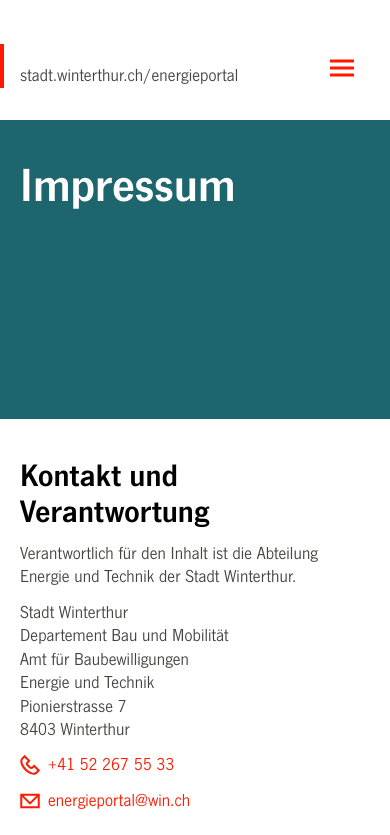
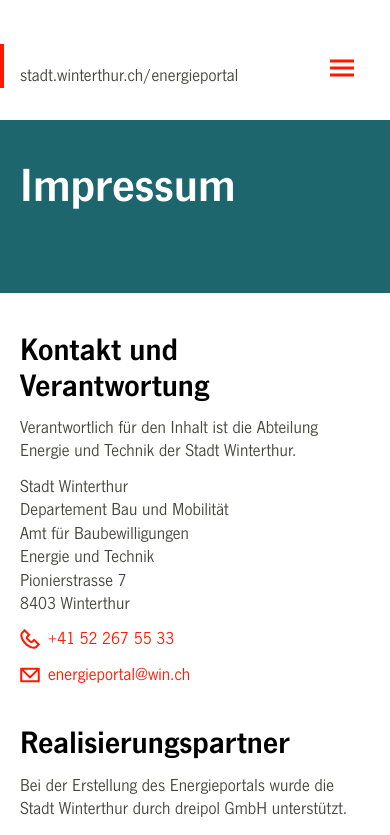
Before and after one commit to Geoinformation-Winterthur/energieportal-winterthur-main, a Next.js app: page /impressum in a window 390 px wide. Shown: the top 835 px of the page. Built offline with nearby package versions, Linux system fonts and the light colour scheme.

Commit message:
Improve responsiveness of intro

```diff
--- a/src/app/impressum/page.tsx
+++ b/src/app/impressum/page.tsx
@@ -7,7 +7,7 @@ export default function Impressum() {
 
   return (
     <main>
-      <Intro title="Impressum" variant="dark" />
+      <Intro title="Impressum" variant="dark" slim />
       <OneCol>
         <Section title="Kontakt und Verantwortung">
           <p>Verantwortlich für den Inhalt ist die Abteilung Energie und Technik der Stadt Winterthur.</p>
--- a/src/app/kontakt/page.tsx
+++ b/src/app/kontakt/page.tsx
@@ -7,7 +7,7 @@ export default function Contact() {
   const { t } = useTranslation();
   return (
     <>
-      <Intro title={t("contact.title")} variant="dark" />
+      <Intro title={t("contact.title")} variant="dark" slim />
       <OneCol>
         <ContactForm />
       </OneCol>
--- a/src/app/unser-beratungsangebot/page.tsx
+++ b/src/app/unser-beratungsangebot/page.tsx
@@ -10,7 +10,7 @@ export default function OurConsultingService() {
 
   return (
     <>
-      <Intro title={t("our_consulting_service.intro.title")} variant="dark" />
+      <Intro title={t("our_consulting_service.intro.title")} variant="dark" slim />
       <OneCol>
         <Teaser title={t("our_consulting_service.teaser_title")} description={t("our_consulting_service.teaser_description")} image={t("our_consulting_service.teaser_image")} image_credits={t("our_consulting_service.teaser_image_credits")} link={t("our_consulting_service.teaser_link")} link_target={t("our_consulting_service.teaser_link_target")} subtitle={t("our_consulting_service.teaser_subtitle")} asRow />
       </OneCol>
--- a/src/components/common/intro/intro.module.scss
+++ b/src/components/common/intro/intro.module.scss
@@ -4,12 +4,12 @@
 .intro__content {
   display: flex;
   flex-direction: column;
+  padding: var(--spacing-10) var(--spacing-5);
   gap: var(--spacing-4);
-  padding: var(--spacing-10) var(--spacing-5) 190px;
 
   @include tablet-up {
     max-width: calc((10 / 12) * var(--max-width));
-    padding: var(--spacing-24) var(--spacing-20) var(--spacing-36);
+    padding: var(--spacing-24) var(--spacing-20);
     padding-right: calc(var(--spacing-20) + ((1 / 12) * var(--max-width)));
     margin: auto;
   }
@@ -25,13 +25,33 @@
 
 .intro--light {
   background-color: var(--color-brand-green-light);
+
+  & .intro__content {
+    padding-bottom: 190px;
+
+    @include tablet-up {
+      padding-bottom: var(--spacing-36);
+    }
+  }
 }
 
 .intro--dark {
   background-color: var(--color-brand-green-dark);
+
+  & .intro__content {
+    padding-bottom: 130px;
+
+    @include tablet-up {
+      padding-bottom: var(--spacing-24);
+    }
+  }
 
   & .intro__title,
   & .intro__lead {
     color: var(--color-white);
   }
 }
+
+.intro--slim .intro__content {
+  padding-bottom: var(--spacing-20);
+}
--- a/src/components/common/intro/intro.tsx
+++ b/src/components/common/intro/intro.tsx
@@ -5,15 +5,16 @@ interface IntroProps {
   title: string;
   lead?: string;
   variant: "light" | "dark";
+  slim?: boolean;
 }
 
-export const Intro = ({ title, lead, variant }: IntroProps) => {
+export const Intro = ({ title, lead, variant, slim }: IntroProps) => {
 
   return (
-    <section className={clsx(styles["intro"], styles[`intro--${variant}`])}>
+    <section className={clsx(styles["intro"], styles[`intro--${variant}`], slim ? styles["intro--slim"] : "")}>
       <div className={styles["intro__content"]}>
         <h1 className={styles["intro__title"]}>{title}</h1>
-        <p className={styles["intro__lead"]}>{lead}</p>
+        {lead && <p className={styles["intro__lead"]}>{lead}</p>}
       </div>
     </section>
   )
```
Also changed, not shown: src/components/features/address-search-bar/address-search-bar.module.scss (+5 -2 lines).
